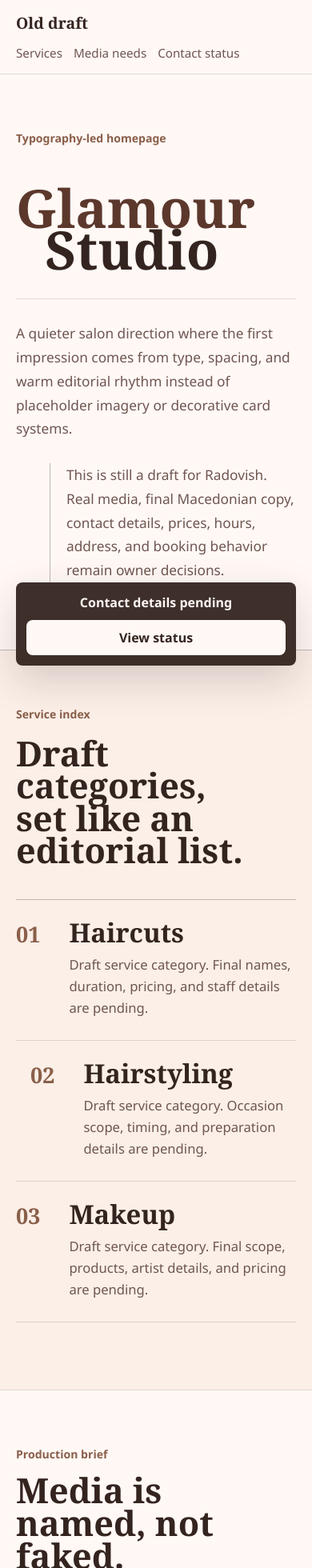
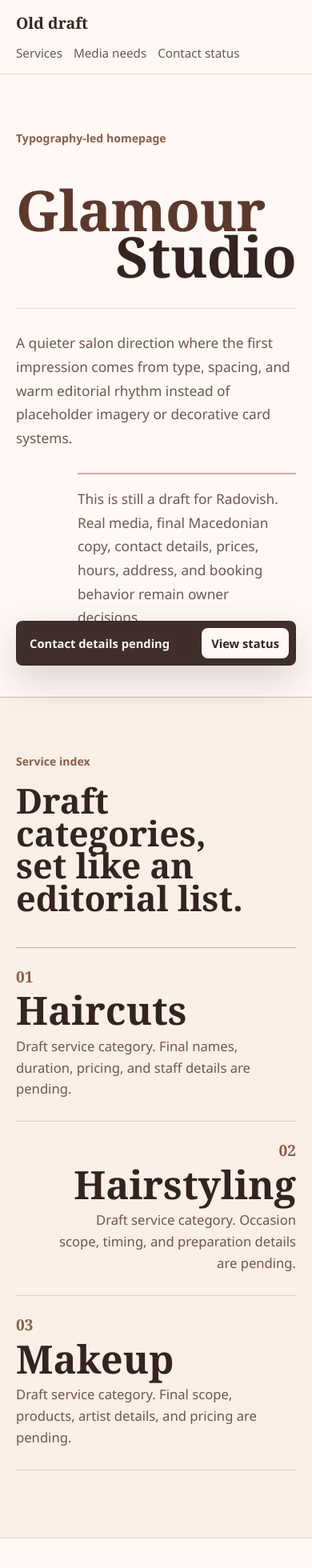
Before and after one commit to marin-o/glamour-studio, a Next.js app: page / in a window 390 px wide. Shown: the top 1960 px of the page at 80% size. Built offline with nearby package versions, Linux system fonts and the light colour scheme.

Commit message:
Strengthen mobile editorial rhythm after screenshot review

```diff
--- a/src/app/lookbook/page.jsx
+++ b/src/app/lookbook/page.jsx
@@ -82,11 +82,11 @@ const pendingFacts = [
 
 const kicker = "m-0 text-[0.84rem] font-extrabold text-accent";
 const sectionH2 =
-  "max-w-[13ch] text-[clamp(2.4rem,7vw,7.4rem)] leading-[0.94] md:leading-[0.92]";
+  "max-w-[13ch] text-balance text-[clamp(2.4rem,7vw,7.4rem)] leading-[0.94] md:leading-[0.92]";
 const longCopy =
   "mt-7 max-w-[620px] text-[clamp(1.06rem,1.4vw,1.22rem)] leading-[1.72]";
 const offsetList =
-  "m-0 ml-auto grid w-[88%] max-w-[34rem] list-none p-0 lg:ml-0 lg:w-auto lg:max-w-none";
+  "m-0 ml-auto grid w-[80%] max-w-[34rem] list-none p-0 lg:ml-0 lg:w-auto lg:max-w-none";
 
 export default function LookbookPlan() {
   const heroSlot = mediaSlots[0];
@@ -131,7 +131,7 @@ export default function LookbookPlan() {
           <p className={`${kicker} mb-3.5`}>Media lookbook plan</p>
           <h1
             id="lookbook-title"
-            className="max-w-[10ch] text-[clamp(2.7rem,10vw,9.4rem)] leading-[0.94] text-accent-deep lg:leading-[0.88]"
+            className="max-w-[10ch] text-balance text-[clamp(2.9rem,12vw,9.4rem)] leading-[0.94] text-accent-deep lg:leading-[0.88]"
           >
             A place for real salon atmosphere.
           </h1>
@@ -200,7 +200,7 @@ export default function LookbookPlan() {
               index === 0 || index === supportingSlots.length - 1;
             return (
               <article
-                className={`grid border-t border-line bg-surface/50 even:ml-auto even:w-[calc(100%-18px)] lg:min-h-[620px] lg:grid-rows-[minmax(320px,0.82fr)_auto] lg:even:ml-0 lg:even:w-auto ${
+                className={`grid border-t border-line bg-surface/50 even:ml-auto even:w-[88%] lg:min-h-[620px] lg:grid-rows-[minmax(320px,0.82fr)_auto] lg:even:ml-0 lg:even:w-auto ${
                   spansTwo
                     ? "lg:col-span-2 lg:grid-cols-[minmax(0,1.1fr)_minmax(280px,0.72fr)] lg:grid-rows-none"
                     : ""
@@ -269,9 +269,12 @@ export default function LookbookPlan() {
         id="lookbook-notes"
         aria-labelledby="lookbook-notes-title"
       >
-        <div>
+        <div className="text-right lg:text-left">
           <p className={kicker}>Production notes</p>
-          <h2 id="lookbook-notes-title" className={`${sectionH2} mt-4`}>
+          <h2
+            id="lookbook-notes-title"
+            className={`${sectionH2} mt-4 ml-auto lg:ml-0`}
+          >
             The route waits for the real studio.
           </h2>
         </div>
@@ -321,12 +324,14 @@ export default function LookbookPlan() {
       </section>
 
       <aside
-        className="fixed inset-x-pad bottom-3 z-10 flex flex-col gap-2.5 rounded-lg border border-ink/20 bg-ink/95 p-3 text-center text-surface shadow-[0_18px_50px_rgb(52_36_31/0.18)] sm:bottom-4 sm:flex-row sm:items-center sm:justify-between sm:gap-4 sm:py-[11px] sm:pr-3 sm:pl-[18px] sm:text-left"
+        className="fixed inset-x-pad bottom-3 z-10 flex items-center justify-between gap-3 rounded-lg border border-ink/20 bg-ink/95 py-2 pr-2 pl-4 text-surface shadow-[0_18px_50px_rgb(52_36_31/0.18)] sm:bottom-4 sm:gap-4 sm:py-[11px] sm:pr-3 sm:pl-[18px]"
         aria-label="Lookbook status"
       >
-        <span className="font-extrabold">Lookbook media pending</span>
+        <span className="text-[0.92rem] font-extrabold sm:text-base">
+          Lookbook media pending
+        </span>
         <a
-          className="rounded-lg bg-surface px-3.5 py-2.5 font-extrabold whitespace-nowrap text-ink"
+          className="rounded-lg bg-surface px-3 py-2 text-[0.92rem] font-extrabold whitespace-nowrap text-ink sm:px-3.5 sm:py-2.5 sm:text-base"
           href="#lookbook-status"
         >
           View status
--- a/src/components/TypographySalonPage.jsx
+++ b/src/components/TypographySalonPage.jsx
@@ -35,10 +35,10 @@ const kicker = "m-0 text-[0.88rem] leading-[1.35] font-extrabold text-accent";
 const bodyCopy =
   "m-0 text-[clamp(1.08rem,1.45vw,1.32rem)] leading-[1.72] text-muted";
 const sectionH2 =
-  "max-w-[12ch] text-[clamp(2.7rem,8vw,8.5rem)] leading-[0.94] md:max-w-[13ch] md:leading-[0.9]";
+  "max-w-[12ch] text-balance text-[clamp(2.7rem,8vw,8.5rem)] leading-[0.94] md:max-w-[13ch] md:leading-[0.9]";
 const listReset = "m-0 grid list-none p-0";
 const offsetList =
-  "ml-auto w-[88%] max-w-[34rem] md:ml-0 md:w-auto md:max-w-none";
+  "ml-auto w-[80%] max-w-[34rem] md:ml-0 md:w-auto md:max-w-none";
 
 export default function TypographySalonPage({
   eyebrow = "Typography-led homepage",
@@ -71,10 +71,12 @@ export default function TypographySalonPage({
         <p className={kicker}>{eyebrow}</p>
         <h1
           id="type-title"
-          className="mt-4 text-[clamp(3.3rem,17vw,17.5rem)] leading-[0.78] text-accent-deep md:mt-8 md:leading-[0.74]"
+          className="mt-4 text-[clamp(3.7rem,18vw,17.5rem)] leading-[0.82] tracking-[-0.01em] text-accent-deep md:mt-8 md:leading-[0.74]"
         >
           Glamour
-          <span className="block pl-[0.55em] text-ink">Studio</span>
+          <span className="block text-right text-ink md:pl-[0.55em] md:text-left">
+            Studio
+          </span>
         </h1>
         <div className="grid gap-7 border-t border-line pt-7 md:ml-auto md:w-full md:max-w-[1120px] md:grid-cols-[minmax(0,0.92fr)_minmax(0,1.08fr)] md:gap-[clamp(28px,7vw,110px)]">
           <p className={`${bodyCopy} max-w-[34rem]`}>
@@ -83,7 +85,7 @@ export default function TypographySalonPage({
             imagery or decorative card systems.
           </p>
           <p
-            className={`${bodyCopy} ml-auto w-[88%] max-w-[30rem] border-l border-line-strong pl-5 md:ml-0 md:w-auto md:max-w-none md:border-l-0 md:pl-0`}
+            className={`${bodyCopy} ml-auto w-[78%] max-w-[26rem] border-t-2 border-blush pt-4 md:ml-0 md:w-auto md:max-w-none md:border-t-0 md:pt-0`}
           >
             This is still a draft for Radovish. Real media, final Macedonian
             copy, contact details, prices, hours, address, and booking behavior
@@ -106,16 +108,16 @@ export default function TypographySalonPage({
         <div className="mt-10 border-t border-line-strong md:mt-16">
           {serviceRows.map((service) => (
             <article
-              className="grid grid-cols-[3.4rem_minmax(0,1fr)] items-baseline gap-3 border-b border-line py-[26px] even:pl-[18px] md:grid-cols-[78px_minmax(180px,0.42fr)_minmax(0,0.58fr)] md:gap-[clamp(18px,5vw,72px)] md:py-[30px] md:even:pl-0"
+              className="grid gap-2.5 border-b border-line py-[26px] even:justify-items-end even:text-right md:grid-cols-[78px_minmax(180px,0.42fr)_minmax(0,0.58fr)] md:items-baseline md:gap-[clamp(18px,5vw,72px)] md:py-[30px] md:even:justify-items-start md:even:text-left"
               key={service.name}
             >
-              <span className="font-display text-[1.7rem] font-bold leading-none text-accent md:text-[2.2rem]">
+              <span className="font-display text-[1.2rem] font-bold leading-none text-accent md:text-[2.2rem]">
                 {service.label}
               </span>
-              <h3 className="text-[clamp(2.05rem,7vw,5.8rem)] leading-[0.92] md:text-[clamp(2.1rem,5vw,5.8rem)] md:leading-[0.9]">
+              <h3 className="text-[clamp(2.7rem,12.5vw,5.8rem)] leading-[0.92] md:text-[clamp(2.1rem,5vw,5.8rem)] md:leading-[0.9]">
                 {service.name}
               </h3>
-              <p className="col-start-2 m-0 text-[1.04rem] leading-[1.62] text-muted md:col-auto">
+              <p className="m-0 max-w-[32ch] text-[1.04rem] leading-[1.62] text-muted md:max-w-none">
                 {service.note}
               </p>
             </article>
@@ -127,13 +129,13 @@ export default function TypographySalonPage({
         className="grid gap-8 border-y border-line bg-surface px-pad pt-[70px] pb-[84px] md:grid-cols-[minmax(0,0.55fr)_minmax(280px,0.45fr)] md:gap-[clamp(32px,7vw,96px)] md:py-24"
         aria-labelledby="type-production"
       >
-        <div>
+        <div className="text-right md:text-left">
           <p className={kicker}>Production brief</p>
-          <h2 id="type-production" className={`${sectionH2} mt-4`}>
+          <h2 id="type-production" className={`${sectionH2} mt-4 ml-auto md:ml-0`}>
             Media is named, not faked.
           </h2>
         </div>
-        <ol className={`${listReset} ${offsetList}`}>
+        <ol className={listReset}>
           {productionNeeds.map((item) => (
             <li
               className="border-t border-line py-[18px] text-[1.08rem] leading-[1.55] text-ink first:border-t-line-strong"
@@ -152,12 +154,12 @@ export default function TypographySalonPage({
         <p className={kicker}>Tone test</p>
         <h2
           id="type-about"
-          className="mt-5 ml-auto max-w-[12ch] text-[clamp(2.7rem,8vw,8.5rem)] leading-[0.94] md:ml-0 md:max-w-[15ch] md:leading-[0.9]"
+          className="mt-5 max-w-[12ch] text-balance text-[clamp(2.7rem,8vw,8.5rem)] leading-[0.94] md:max-w-[15ch] md:leading-[0.9]"
         >
           Soft, local, practical, unfinished on purpose.
         </h2>
         <p
-          className={`${bodyCopy} mt-7 max-w-[32rem] md:mt-[34px] md:ml-auto md:max-w-[720px]`}
+          className={`${bodyCopy} mt-7 ml-auto w-[78%] max-w-[32rem] border-t-2 border-blush pt-4 md:mt-[34px] md:w-auto md:max-w-[720px] md:border-t-0 md:pt-0`}
         >
           This direction keeps the salon presence calm and legible while making
           the unfinished parts explicit. It can later absorb real Macedonian
@@ -191,12 +193,14 @@ export default function TypographySalonPage({
       </section>
 
       <aside
-        className="fixed inset-x-pad bottom-3 z-10 flex flex-col gap-2.5 rounded-lg border border-ink/20 bg-ink/95 p-3 text-center text-surface shadow-[0_18px_50px_rgb(52_36_31/0.18)] sm:bottom-4 sm:flex-row sm:items-center sm:justify-between sm:gap-4 sm:py-[11px] sm:pr-3 sm:pl-[18px] sm:text-left"
+        className="fixed inset-x-pad bottom-3 z-10 flex items-center justify-between gap-3 rounded-lg border border-ink/20 bg-ink/95 py-2 pr-2 pl-4 text-surface shadow-[0_18px_50px_rgb(52_36_31/0.18)] sm:bottom-4 sm:gap-4 sm:py-[11px] sm:pr-3 sm:pl-[18px]"
         aria-label="Typography-led status"
       >
-        <span className="font-extrabold">Contact details pending</span>
+        <span className="text-[0.92rem] font-extrabold sm:text-base">
+          Contact details pending
+        </span>
         <a
-          className="rounded-lg bg-surface px-3.5 py-2.5 font-extrabold whitespace-nowrap text-ink"
+          className="rounded-lg bg-surface px-3 py-2 text-[0.92rem] font-extrabold whitespace-nowrap text-ink sm:px-3.5 sm:py-2.5 sm:text-base"
           href="#type-contact"
         >
           View status
```
Also changed, not shown: src/app/old/page.jsx (+9 -7 lines), 2 other files (tests, documents, lock files or other folders).
